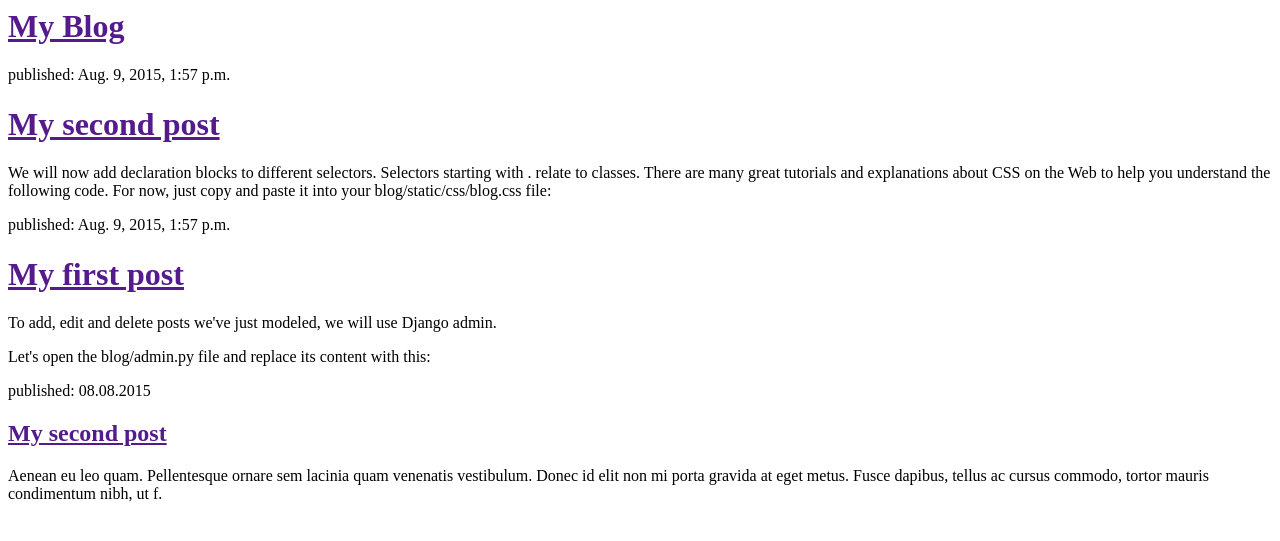
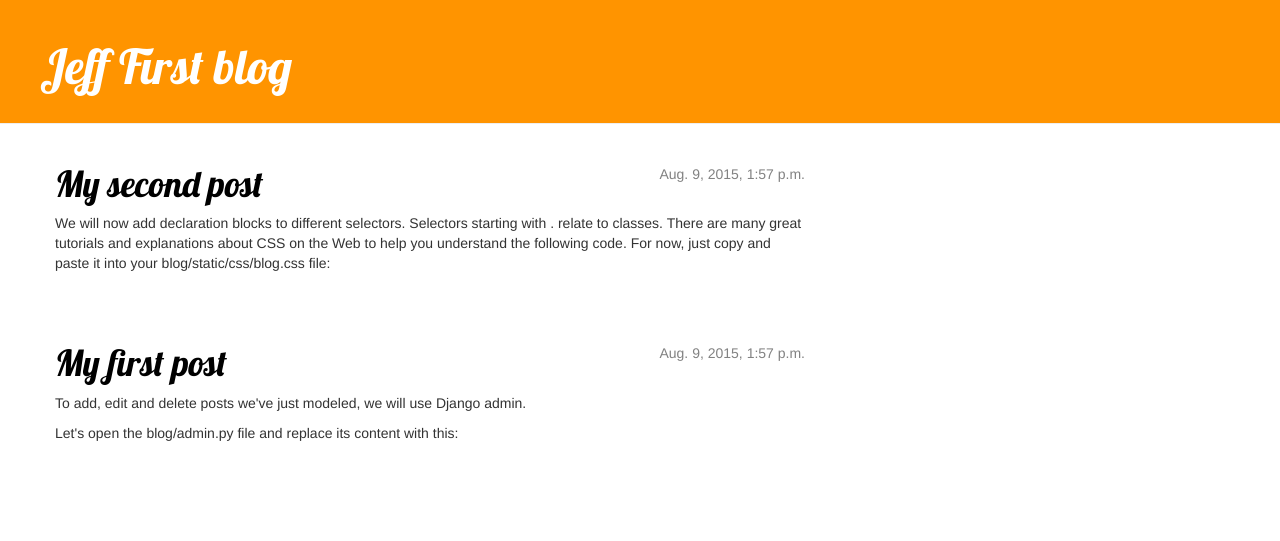
Before and after one commit to everythingred/My-First-Blog, a Django app: page / in a window 1280 px wide. Shown: the top 541 px of the page. Run offline with Django 3.2, Linux system fonts and the light colour scheme; data comes from the database, SQL or seed files in the repository; both versions use the stored data as it was after the commit; some libraries are stand-ins or nearby versions.

Commit message:
with HTML / CSS

```diff
--- /dev/null
+++ b/blog/static/css/blog.css
@@ -0,0 +1,47 @@
+.page-header {
+    background-color: #ff9400;
+    margin-top: 0;
+    padding: 20px 20px 20px 40px;
+}
+
+.page-header h1, .page-header h1 a, .page-header h1 a:visited, .page-header h1 a:active {
+    color: #ffffff;
+    font-size: 36pt;
+    text-decoration: none;
+}
+
+.content {
+    margin-left: 40px;
+}
+
+h1, h2, h3, h4 {
+    font-family: 'Lobster', cursive;
+}
+
+.date {
+    float: right;
+    color: #828282;
+}
+
+.save {
+    float: right;
+}
+
+.post-form textarea, .post-form input {
+    width: 100%;
+}
+
+.top-menu, .top-menu:hover, .top-menu:visited {
+    color: #ffffff;
+    float: right;
+    font-size: 26pt;
+    margin-right: 20px;
+}
+
+.post {
+    margin-bottom: 70px;
+}
+
+.post h1 a, .post h1 a:visited {
+    color: #000000;
+}
--- /dev/null
+++ b/blog/templates/blog/base.html
@@ -0,0 +1,25 @@
+{% load staticfiles %}
+
+<html>
+    <head>
+        <title>Jeff First blog</title>
+        <link rel="stylesheet" href="//maxcdn.bootstrapcdn.com/bootstrap/3.2.0/css/bootstrap.min.css">
+        <link rel="stylesheet" href="//maxcdn.bootstrapcdn.com/bootstrap/3.2.0/css/bootstrap-theme.min.css">
+        <link href="http://fonts.googleapis.com/css?family=Lobster&subset=latin,latin-ext" rel="stylesheet" type="text/css">
+        <link rel="stylesheet" href="{% static "css/blog.css" %}">
+    </head>
+    <body>
+        <div class="page-header">
+            <h1><a href="">Jeff First blog</a></h1>
+        </div>
+
+        <div class="content container">
+            <div class="row">
+                <div class="col-md-8">
+                    {% block content %}
+                    {% endblock %}
+                </div>
+            </div>
+        </div>
+
+    </body>
--- a/blog/templates/blog/post_list.html
+++ b/blog/templates/blog/post_list.html
@@ -1,24 +1,13 @@
-<html>
-    <head>
-        <title>My blog</title>
-    </head>
-    <body>
-        <div>
-            <h1><a href="">My Blog</a></h1>
+{% extends "blog/base.html" %}
+
+{% block content %}
+    {% for post in posts %}
+        <div class="post">
+            <div class="date">
+                {{ post.published_date }}
+            </div>
+            <h1><a href="{% url "post_detail" pk=post.pk %}">{{ post.title }}</a></h1>
+            <p>{{ post.text|linebreaks }}</p>
         </div>
-
-        <div>
-            {% for post in posts %}
-                <div>
-                    <p>published: {{ post.published_date }}</p>
-                    <h1><a href="">{{ post.title }}</a></h1>
-                    <p>{{ post.text|linebreaks }}</p>
-                </div>
-            {% endfor %}
-
-        <div>
-            <p>published: 08.08.2015</p>
-            <h2><a href="">My second post</a></h2>
-            <p>Aenean eu leo quam. Pellentesque ornare sem lacinia quam venenatis vestibulum. Donec id elit non mi porta gravida at eget metus. Fusce dapibus, tellus ac cursus commodo, tortor mauris condimentum nibh, ut f.</p>
-        </div>
-    </body>
+    {% endfor %}
+{% endblock content %}
--- a/blog/urls.py
+++ b/blog/urls.py
@@ -3,4 +3,5 @@ from . import views
 
 urlpatterns = [
     url(r'^$', views.post_list, name='post_list'),
+    url(r'^post/(?P<pk>[0-9]+)/$', views.post_detail, name='post_detail'),
 ]
--- a/blog/views.py
+++ b/blog/views.py
@@ -1,7 +1,13 @@
 from django.shortcuts import render
 from django.utils import timezone
+from django.shortcuts import render, get_object_or_404
 from .models import Post
 
 def post_list(request):
     posts = Post.objects.filter(published_date__lte=timezone.now()).order_by('published_date')
     return render(request, 'blog/post_list.html', {'posts':posts})
+
+
+def post_detail(request, pk):
+    post = get_object_or_404(Post, pk=pk)
+    return render(request, 'blog/post_detail.html', {'post': post})
```
Also changed, not shown: blog/templates/blog/post_detail.html (added, +13 -0 lines), db.sqlite3.
